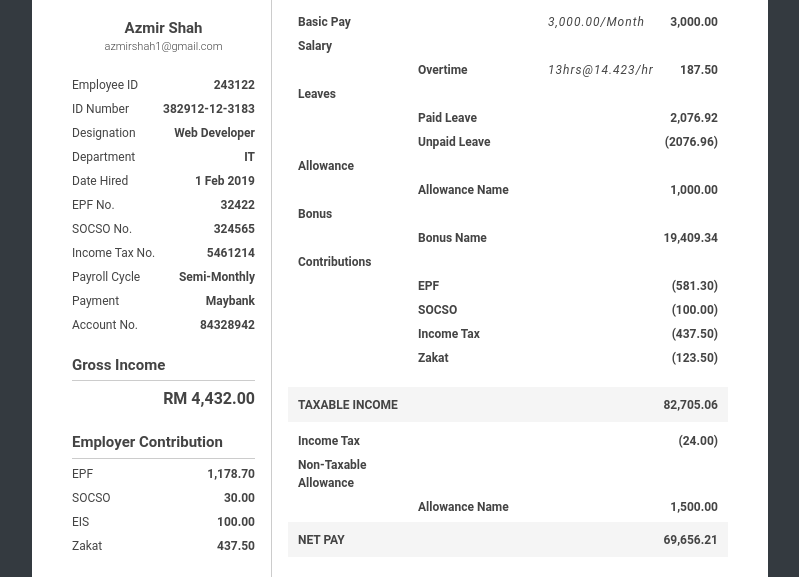
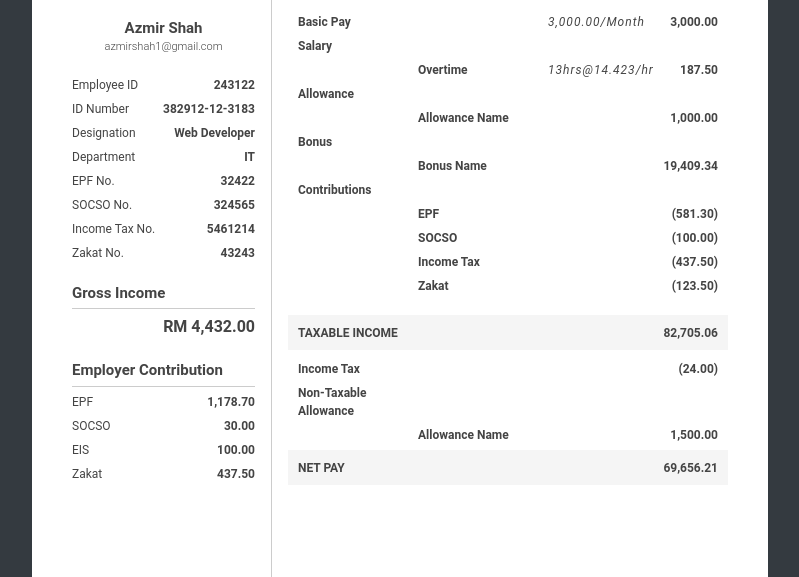
Before and after one commit to azmirshah1/pay_slip, a plain HTML site: page index.html in a window 1280 px wide. Shown: the part 223-800 px from the top of the page, without its empty margins (240-1039 px from the left). Drawn offline with Linux system fonts and the light colour scheme.

Commit message:
Update 2.3: Reduce unnecessary information.

```diff
--- a/css/styles.css
+++ b/css/styles.css
@@ -24,7 +24,7 @@ img {
 
 #payslip {
 	width: calc( 8.5in - 80px );
-    height: calc( 10in - 60px );
+    height: calc( 11in - 60px );
     /* height: calc( 13in - 60px ); */
 	background: #fff;
 	padding: 30px 40px;
--- a/index.html
+++ b/index.html
@@ -59,10 +59,6 @@
                             <div class="value">IT</div>
                     </div>
                     <div class="entry">
-                        <div class="label">Date Hired</div>
-                        <div class="value">1 Feb 2019</div>
-                    </div>
-                    <div class="entry">
                         <div class="label">EPF No.</div>
                         <div class="value">32422</div>
                     </div>
@@ -71,20 +67,12 @@
                         <div class="value">324565</div>
                     </div>
                     <div class="entry">
-                            <div class="label">Income Tax No.</div>
-                            <div class="value">5461214</div>
-                        </div>
-                    <div class="entry">
-                        <div class="label">Payroll Cycle</div>
-                        <div class="value">Semi-Monthly</div>
+                        <div class="label">Income Tax No.</div>
+                        <div class="value">5461214</div>
                     </div>
                     <div class="entry">
-                        <div class="label">Payment</div>
-                        <div class="value">Maybank</div>
-                    </div>
-                    <div class="entry">
-                        <div class="label">Account No.</div>
-                        <div class="value">84328942</div>
+                        <div class="label">Zakat No.</div>
+                        <div class="value">43243</div>
                     </div>
                 </div>
                 <div class="gross">
@@ -113,57 +101,7 @@
                         <div class="value">437.50</div>
                     </div>
                 </div>
-                <!-- <div class="ytd">
-                    <div class="title">Year To Date Figures</div>
-                    <div class="entry">
-                        <div class="label">Gross Income</div>
-                        <div class="value">92,823.86</div>
-                    </div>
-                    <div class="entry">
-                        <div class="label">Taxable Income</div>
-                        <div class="value">82,705.06</div>
-                    </div>
-                    <div class="entry">
-                        <div class="label">Withholding Tax</div>
-                        <div class="value">21,548.85</div>
-                    </div>
-                    <div class="entry">
-                        <div class="label">Net Pay</div>
-                        <div class="value">69,656.21</div>
-                    </div>
-                    <div class="entry">
-                        <div class="label">Allowance</div>
-                        <div class="value">2,500.00</div>
-                    </div>
-                    <div class="entry">
-                        <div class="label">Bonus</div>
-                        <div class="value">21,409.34</div>
-                    </div>
-                    <div class="entry">
-                        <div class="label">Commission</div>
-                        <div class="value">5,500.00</div>
-                    </div>
-                    <div class="entry">
-                        <div class="label">Deduction</div>
-                        <div class="value">500.00</div>
-                    </div>
-                    <div class="entry">
-                        <div class="label">SSS Employer</div>
-                        <div class="value">1,178.70</div>
-                    </div>
-                    <div class="entry">
-                        <div class="label">SSS EC Employer</div>
-                        <div class="value">30.00</div>
-                    </div>
-                    <div class="entry">
-                        <div class="label">PhilHealth Employer</div>
-                        <div class="value">437.50</div>
-                    </div>
-                    <div class="entry">
-                        <div class="label">Pag-ibig Employer</div>
-                        <div class="value">100.00</div>
-                    </div>
-                </div> -->
+
             </div>
             <div class="right-panel">
                 <div class="details">
@@ -187,26 +125,6 @@
                             <div class="detail">Overtime</div>
                             <div class="rate">13hrs@14.423/hr</div>
                             <div class="amount">187.50</div>
-                        </div>
-                    </div>
-                    <div class="leaves">
-                        <div class="entry">
-                            <div class="label">Leaves</div>
-                            <div class="detail"></div>
-                            <div class="rate"></div>
-                            <div class="amount"></div>
-                        </div>
-                        <div class="entry paid">
-                            <div class="label"></div>
-                            <div class="detail">Paid Leave</div>
-                            <div class="rate"></div>
-                            <div class="amount">2,076.92</div>
-                        </div>
-                        <div class="entry unpaid">
-                            <div class="label"></div>
-                            <div class="detail">Unpaid Leave</div>
-                            <div class="rate"></div>
-                            <div class="amount">(2076.96)</div>
                         </div>
                     </div>
                     <div class="taxable_allowance">
```
